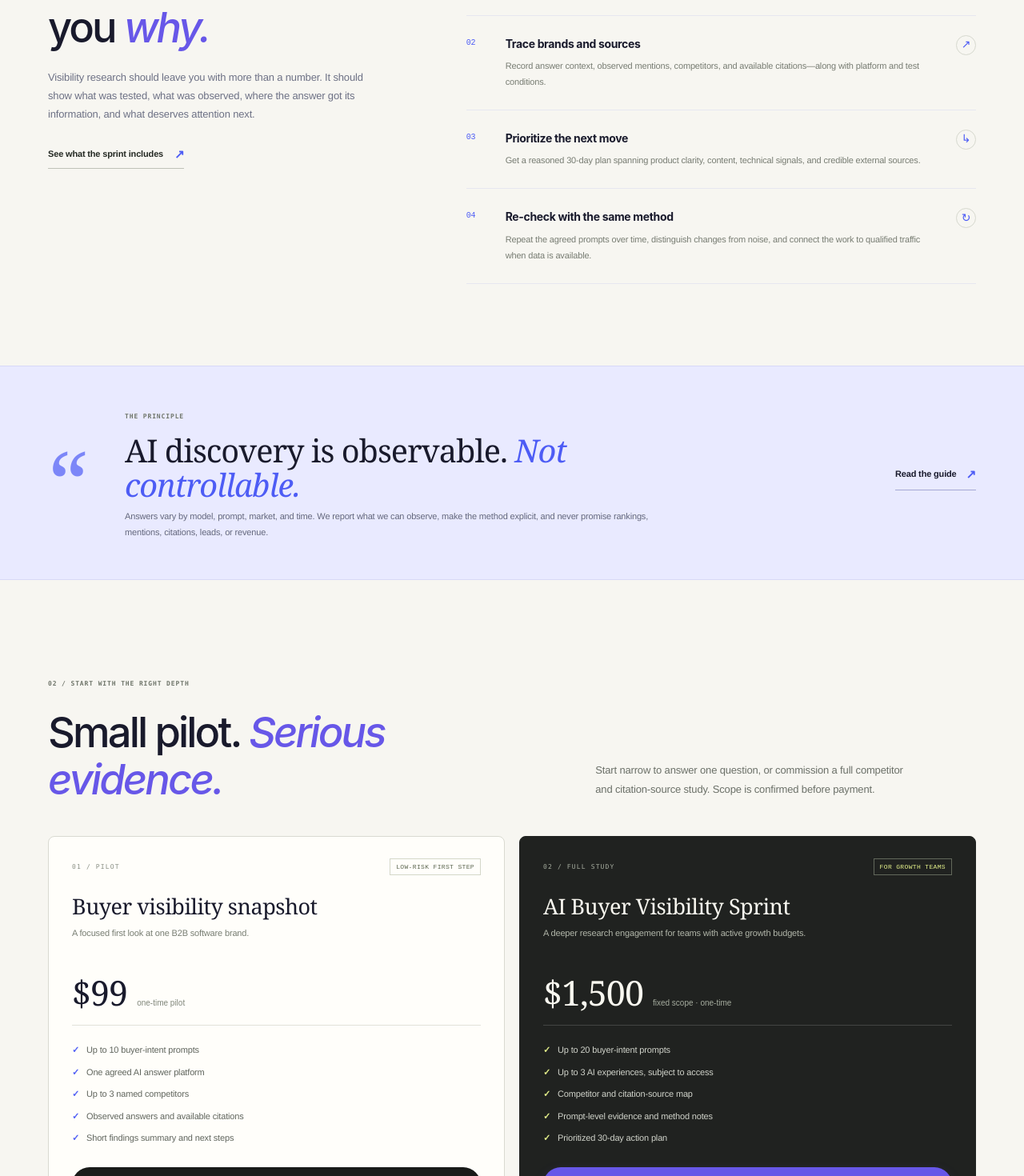
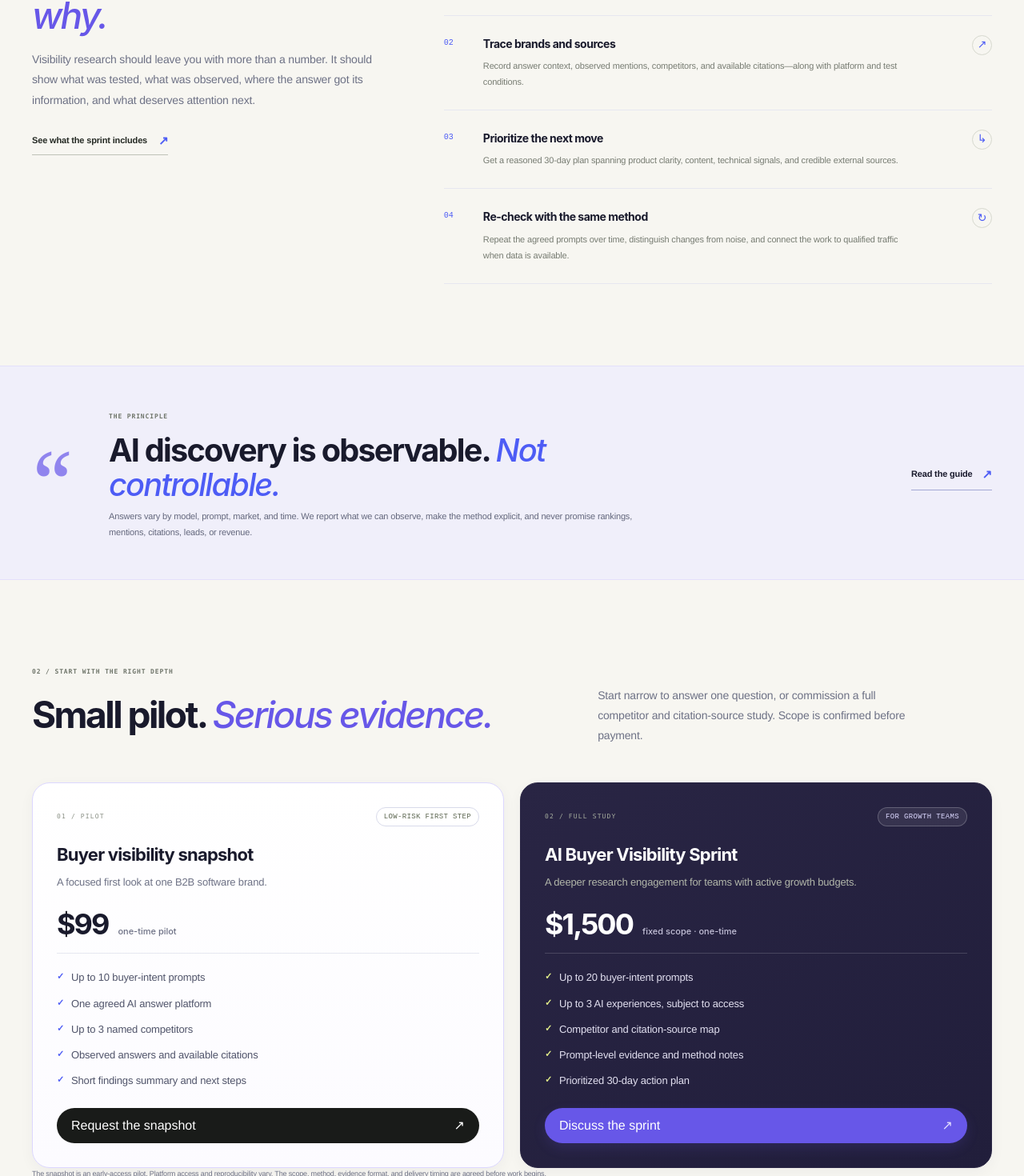
Before and after one commit to altairyash/chatgpt_playground, a Next.js app: page / in a window 1280 px wide. Shown: the part 1145-2615 px from the top of the page at 80% size. Built offline with nearby package versions, Linux system fonts and the light colour scheme.

Commit message:
Align homepage sections cards forms and FAQ to shared design tokens

```diff
--- a/app/design-system.css
+++ b/app/design-system.css
@@ -544,3 +544,150 @@ button, input, textarea, select { font-family: inherit; }
   html { scroll-behavior: auto; }
   .cg21-tabs-trigger, .cg3-button, .button, .cg-work-button { transition: none !important; }
 }
+
+
+/* Align every homepage section to the same grid and typographic scale. */
+.cg3-method, .cg3-offers, .cg3-request, .cg3-faq {
+  width: min(var(--cg-container), calc(100% - 48px));
+  margin-inline: auto;
+}
+.cg3-method { padding-block: clamp(64px, 8vw, 104px); gap: clamp(32px, 6vw, 80px); }
+.cg3-offers { padding-block: clamp(64px, 8vw, 100px); }
+.cg3-request { padding-block: clamp(64px, 8vw, 100px); gap: clamp(32px, 6vw, 80px); }
+.cg3-faq { padding-bottom: clamp(56px, 7vw, 84px); gap: clamp(28px, 5vw, 60px); }
+.cg3-capabilities {
+  padding-inline: max(24px, calc((100% - var(--cg-container)) / 2));
+  background: #f0effa;
+  border-color: var(--cg-line);
+}
+.cg3-principle, .cg3-free-check {
+  padding-inline: max(24px, calc((100% - var(--cg-container)) / 2));
+  border-color: #e4e0fb;
+  background: #f0effa;
+}
+.cg3-principle-mark { color: var(--cg-primary); }
+.cg3-principle h2 {
+  font-family: var(--cg-font);
+  font-weight: 700;
+  letter-spacing: -.045em;
+}
+.cg3-section-intro h2, .cg3-offers-heading h2, .cg3-free-copy h2,
+.cg3-request-copy h2, .cg3-faq-heading h2 {
+  margin: 18px 0;
+  font-family: var(--cg-font);
+  font-size: clamp(30px, 3.7vw, 46px);
+  font-weight: 700;
+  line-height: 1.1;
+  letter-spacing: -.055em;
+}
+.cg3-section-intro h2 em, .cg3-offers-heading h2 em, .cg3-free-copy h2 em,
+.cg3-request-copy h2 em, .cg3-faq-heading h2 em { color: var(--cg-primary); }
+.cg3-section-intro > p, .cg3-offers-heading > p, .cg3-free-copy > p, .cg3-request-copy > p {
+  color: var(--cg-muted);
+  font-size: 14px;
+  line-height: 1.8;
+}
+.cg3-work-item { border-color: var(--cg-line); }
+.cg3-work-item h3, .cg3-offer-card h3 {
+  font-family: var(--cg-font);
+  font-weight: 700;
+  letter-spacing: -.035em;
+}
+.cg3-offer-grid { gap: 20px; }
+.cg3-offer-card {
+  padding: clamp(22px, 3vw, 30px);
+  border: 1px solid var(--cg-line);
+  border-radius: var(--cg-radius-lg);
+  background: #fff;
+  box-shadow: var(--cg-shadow-sm);
+}
+.cg3-offer-pilot { border-color: #dcd7ff; background: linear-gradient(180deg, #fff, #fcfbff); }
+.cg3-offer-sprint {
+  border-color: #292544;
+  background: linear-gradient(145deg, #292544, #211e3b);
+  color: #fff;
+}
+.cg3-offer-card h3 { margin-top: 22px; font-size: 22px; line-height: 1.25; }
+.cg3-offer-description { min-height: 0; margin-bottom: 4px; color: var(--cg-muted); font-size: 13px; }
+.cg3-offer-card .cg3-price {
+  margin: 20px 0;
+  padding-bottom: 18px;
+  border-color: var(--cg-line);
+  font-family: var(--cg-font);
+  font-size: 36px;
+  font-weight: 700;
+  letter-spacing: -.055em;
+}
+.cg3-offer-card .cg3-price span { color: var(--cg-muted); font-family: var(--cg-font); font-size: 11px; font-weight: 500; letter-spacing: 0; }
+.cg3-offer-sprint .cg3-price { border-color: rgba(255,255,255,.16); }
+.cg3-offer-sprint .cg3-price span { color: #c4c1d8; }
+.cg3-offer-card ul { gap: 12px; margin-bottom: 24px; }
+.cg3-offer-card li { color: #50546a; font-size: 13px; line-height: 1.55; }
+.cg3-offer-sprint li { color: #e2e0f0; }
+.cg3-offer-badge { border-radius: 999px; padding: 6px 9px; border-color: var(--cg-line-strong); background: #fff; font-size: 9px; }
+.cg3-offer-sprint .cg3-offer-badge { border-color: rgba(255,255,255,.22); background: rgba(255,255,255,.08); color: #dcd8ff; }
+.cg3-scope-note { color: var(--cg-muted); line-height: 1.75; }
+.cg3-free-check .free-audit-panel {
+  padding: clamp(18px, 2.5vw, 26px);
+  border: 1px solid var(--cg-line);
+  border-radius: var(--cg-radius-lg);
+  background: #fff;
+  box-shadow: var(--cg-shadow-md);
+}
+.cg3-free-check .free-audit-input-row input {
+  min-height: 46px;
+  height: auto;
+  border: 1px solid var(--cg-line-strong);
+  border-radius: var(--cg-radius-sm);
+  padding-inline: 12px;
+  font-size: 13px;
+}
+.cg3-free-check .free-audit-input-row button {
+  min-height: 46px;
+  border-radius: 999px;
+  padding-inline: 16px;
+  background: var(--cg-primary);
+  font-size: 12px;
+}
+.cg3-free-check .free-audit-input-row button:hover { background: var(--cg-primary-hover); }
+.cg3-form {
+  padding: clamp(20px, 3vw, 30px);
+  border: 1px solid var(--cg-line);
+  border-radius: var(--cg-radius-lg);
+  background: #fff;
+  box-shadow: var(--cg-shadow-sm);
+}
+.cg3-form-top { border-color: var(--cg-line); }
+.cg3-form-mark { width: 32px; height: 32px; border-radius: 10px; background: var(--cg-primary); }
+.cg3-form label { margin: 16px 0 7px; color: #41445a; font-size: 12px; }
+.cg3-form input, .cg3-form select, .cg3-form textarea {
+  min-height: 44px;
+  border: 1px solid var(--cg-line-strong);
+  border-radius: var(--cg-radius-sm);
+  background: #fcfcff;
+  color: var(--cg-ink);
+  padding: 10px 12px;
+  font-size: 13px;
+}
+.cg3-form input:focus, .cg3-form select:focus, .cg3-form textarea:focus {
+  outline: none;
+  border-color: #9b90f5;
+  box-shadow: 0 0 0 4px rgba(103,87,232,.10);
+}
+.cg3-form-message { border: 1px solid #e5e1ff; border-radius: var(--cg-radius-sm); background: #f5f3ff; color: #5144b2; font-size: 12px; }
+.cg3-form-note { color: var(--cg-muted); font-size: 11px; }
+.cg3-faq-list { border-color: var(--cg-line); }
+.cg3-faq-list details { border-color: var(--cg-line); padding-block: 19px; }
+.cg3-faq-list summary { font-size: 13px; line-height: 1.55; }
+.cg3-faq-list summary:after { color: var(--cg-primary); }
+.cg3-faq-list details p { color: var(--cg-muted); font-size: 13px; line-height: 1.75; }
+@media (max-width: 760px) {
+  .cg3-method, .cg3-offers, .cg3-request, .cg3-faq { width: calc(100% - 32px); }
+  .cg3-principle, .cg3-free-check { padding-inline: 16px; }
+  .cg3-offer-grid { grid-template-columns: minmax(0,1fr); }
+  .cg3-offer-card { padding: 22px; }
+  .cg3-section-intro h2, .cg3-offers-heading h2, .cg3-free-copy h2,
+  .cg3-request-copy h2, .cg3-faq-heading h2 { font-size: 34px; }
+  .cg3-free-check .free-audit-input-row { flex-direction: column; }
+  .cg3-free-check .free-audit-input-row button { width: 100%; }
+}
```
